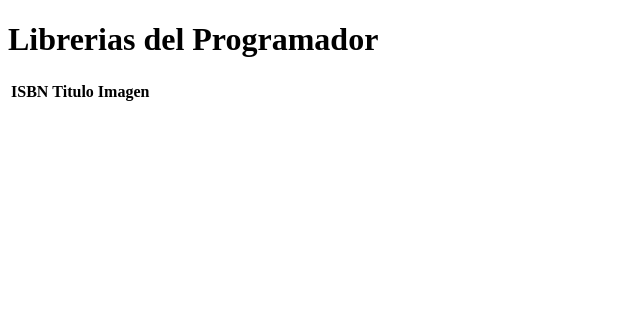
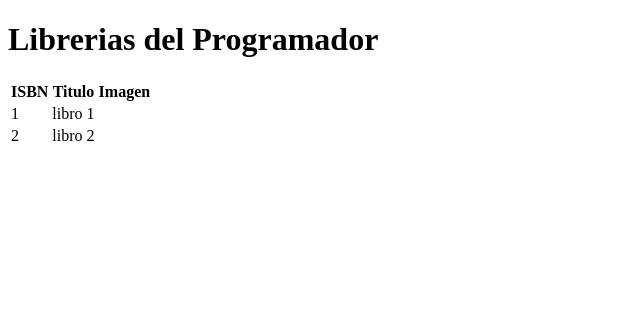
Before and after one commit to rulotr/djangorm_sqlfan, a Django app: page /home/ in a window 1280 px wide. Shown: the top 318 px of the page, without its empty margins (0-640 px from the left). Run offline with Django 3.2, Linux system fonts and the light colour scheme; lists and menus that the app fills with data are empty; some libraries are stand-ins or nearby versions.

Commit message:
Ejemplo de una tabla con datos

```diff
--- a/orm_sqlfan/frontend/templates/paginas/index.html
+++ b/orm_sqlfan/frontend/templates/paginas/index.html
@@ -5,19 +5,29 @@
     <meta http-equiv="X-UA-Compatible" content="IE=edge">
     <meta name="viewport" content="width=device-width, initial-scale=1.0">
     <title>Librerias de Progamador</title>
+    <script defer src="https://unpkg.com/alpinejs@3.x.x/dist/cdn.min.js"></script>
 </head>
 <header>
     <h1>Librerias del Programador</h1>
 </header>
 <body>
-    <div>
+    <div x-data="{
+        libros: [{isbn:'1',titulo: 'libro 1'},{isbn:'2',titulo: 'libro 2'} ]
+    }">
         <table class="table">
         <tr>
           <th scope="col">ISBN</th>
           <th scope="col">Titulo</th>
           <th scope="col">Imagen</th>
         </tr>
-        <tbody id="listado-libros"></tbody>
+        <tbody id="listado-libros">
+            <template x-for="libro in libros" :key="libro.isbn">
+                <tr>
+                  <td  x-text="libro.isbn"></td>
+                  <td x-text="libro.titulo"></td>
+                </tr>
+              </template>
+        </tbody>
         </table>
     </div>
 
```
